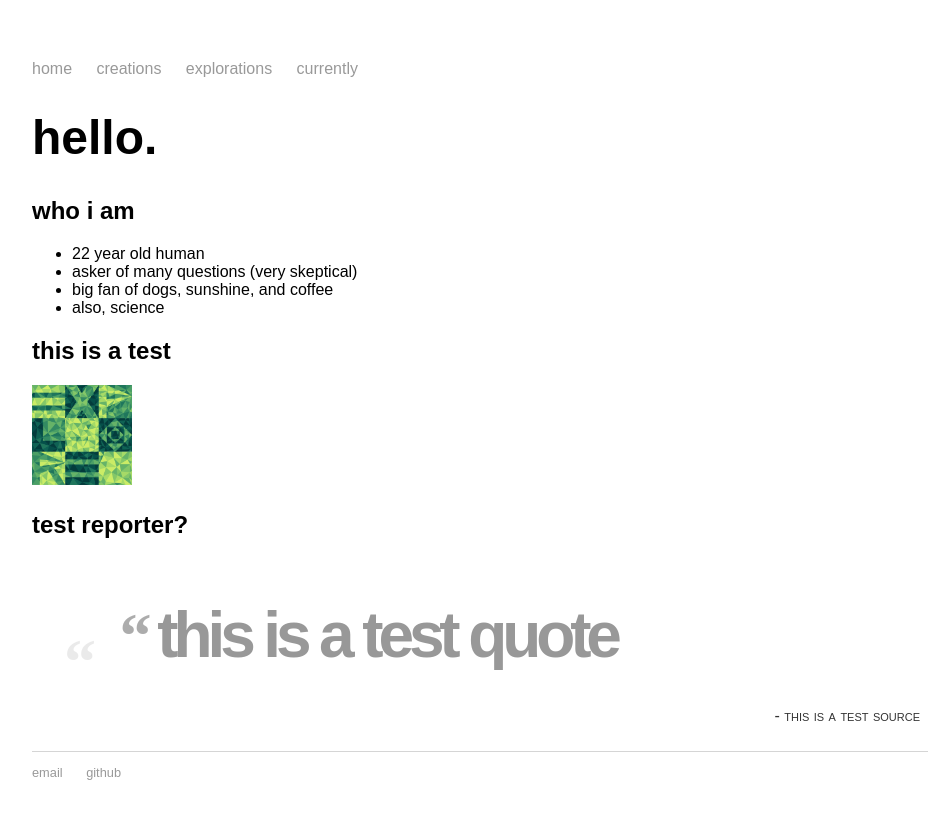
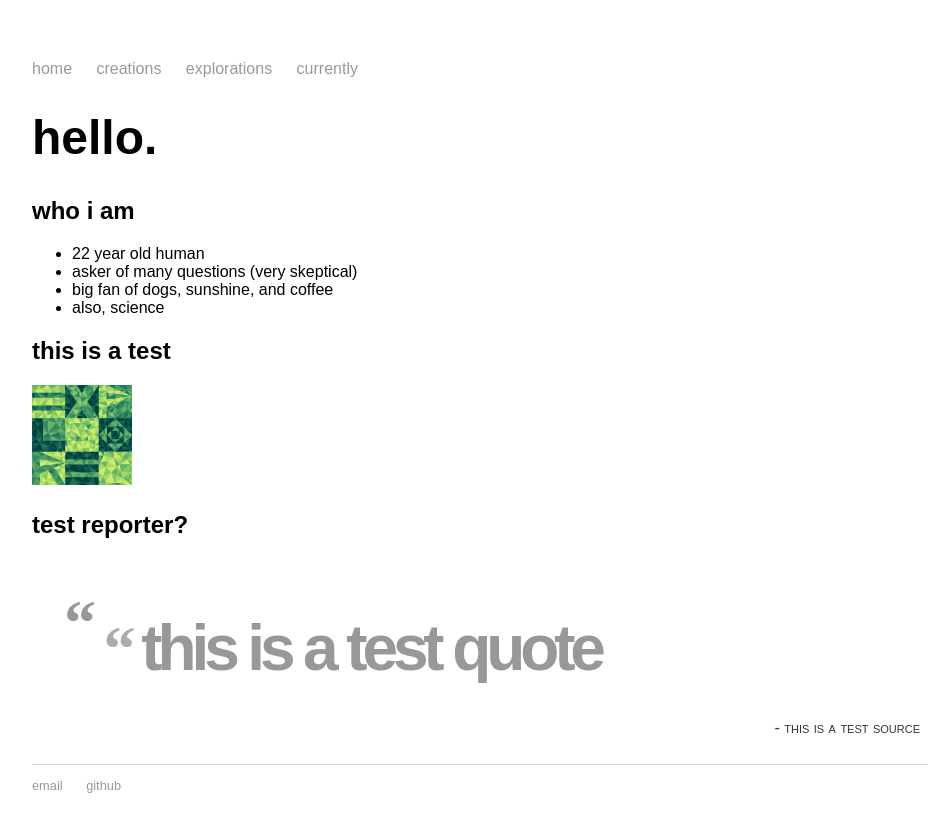
Before and after one commit to mayasheth/mayasheth.github.io, a Jekyll site: the page built from index.md, in a window 1280 px wide. Shown: the top 832 px of the page, without its empty margins (160-1111 px from the left). Built offline with Jekyll 4.4.1, drawn with Linux system fonts in a browser that asks for light colours.

Commit message:
Update quote.html

```diff
--- a/_includes/quote.html
+++ b/_includes/quote.html
@@ -22,14 +22,13 @@
     }
 
 blockquote:before {
-  color: #ccc;
   content:  open-quote;
   font-family: "Times New Roman", serif;
   font-style
-  font-size: 4em;
-  line-height: 0.1em;
-  margin-right: 0.25em;
-  vertical-align: -0.4em;
+  font-size: 8em;
+  line-height: 1em;
+  margin-right: 0em;
+  vertical-align: 0.4em;
 }
 blockquote p {
   display: inline;
```
